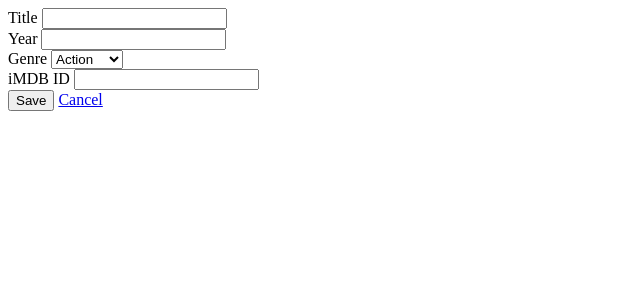
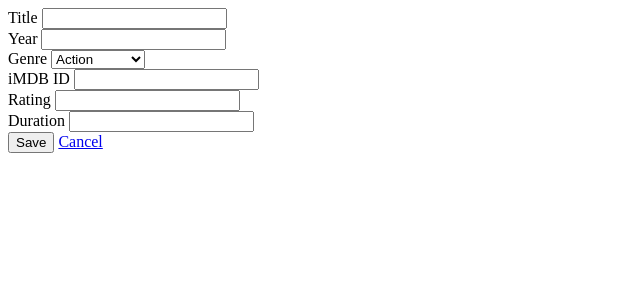
Before and after one commit to PaysonF/377_Web_App_Dev, a PHP site: page /movie-detail.php in a window 1280 px wide. Shown: the top 300 px of the page, without its empty margins (0-640 px from the left). Run offline with PHP 8.4, Linux system fonts and the light colour scheme.

Commit message:
Rating,Duration-Added

```diff
--- a/7-hmdb/movie-detail.php
+++ b/7-hmdb/movie-detail.php
@@ -4,13 +4,15 @@ $title = '';
 $year = '';
 $genre = '';
 $imdb_id = '';
+$rating = '';
+$duration ='';
 
 if (isset($id))
 {
     $connection = get_database_connection();
 
     $sql =<<<SQL
-    SELECT mov_id, mov_title, mov_year, mov_genre, mov_imdb_id
+    SELECT *
       FROM movies
       WHERE mov_id = $id
     SQL;
@@ -22,6 +24,8 @@ if (isset($id))
     $year = $row['mov_year'];
     $genre = $row['mov_genre'];
     $imdb_id = $row['mov_imdb_id'];
+    $rating = $row['mov_rating'];
+    $duration = $row['mov_duration'];
 }
 
 ?>
@@ -46,12 +50,25 @@ if (isset($id))
             <option <?php echo $genre == 'Drama' ? 'selected' : '' ?>>Drama</option>
             <option <?php echo $genre == 'Family' ? 'selected' : '' ?>>Family</option>
             <option <?php echo $genre == 'Horror' ? 'selected' : '' ?>>Horror</option>
+            <option <?php echo $genre == 'Sci-Fi' ? 'selected' : '' ?>>Sci-Fi</option>
+            <option <?php echo $genre == 'Thriller' ? 'selected' : '' ?>>Thriller</option>
+            <option <?php echo $genre == 'Documentry' ? 'selected' : '' ?>>Documentry</option>
         </select>
     </div>
 
     <div class="mb-3">
         <label for="imdb_id" class="form-label">iMDB ID</label>
         <input type="text" class="form-control" id="imdb_id" name="imdb_id" value="<?php echo $imdb_id ?>" />
+    </div>
+
+    <div class="mb-3">
+        <label for="rating" class="form-label">Rating</label>
+        <input type="text" class="form-control" id="rating" name="rating" value="<?php echo $rating ?>" />
+    </div>
+
+    <div class="mb-3">
+        <label for="duration" class="form-label">Duration</label>
+        <input type="text" class="form-control" id="duration" name="duration" value="<?php echo $duration ?>" />
     </div>
 
     <button type="submit" class="btn btn-primary">Save</button>
```
Also changed, not shown: 7-hmdb/movie-list.php (+6 -2 lines), 7-hmdb/save-movie.php (+5 -3 lines).
